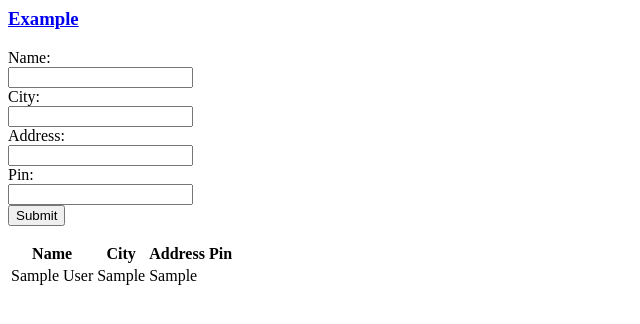
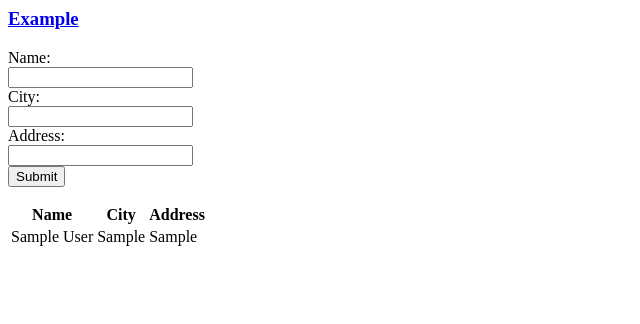
Before and after one commit to mehemken/docker-flask-postgres, a Flask app: page / in a window 1280 px wide. Shown: the top 324 px of the page, without its empty margins (0-640 px from the left). Run offline with Flask 2, Linux system fonts and the light colour scheme; tables that the repository leaves empty hold one stand-in row (values such as "Sample post"); some libraries are stand-ins or nearby versions.

Commit message:
Removed the pin field.

```diff
--- a/app/app.py
+++ b/app/app.py
@@ -32,7 +32,7 @@ class students(db.Model):
     city = db.Column(db.String(50))
     addr = db.Column(db.String(200))
 
-    def __init__(self, name, city, addr, pin):
+    def __init__(self, name, city, addr):
         self.name = name
         self.city = city
         self.addr = addr
@@ -43,8 +43,7 @@ def database_initialization_sequence():
     test_rec = students(
             'John Doe',
             'Los Angeles',
-            '123 Foobar Ave',
-            '123')
+            '123 Foobar Ave')
 
     db.session.add(test_rec)
     db.session.rollback()
@@ -60,8 +59,7 @@ def home():
             student = students(
                     request.form['name'],
                     request.form['city'],
-                    request.form['addr'],
-                    request.form['pin'])
+                    request.form['addr'])
 
             db.session.add(student)
             db.session.commit()
--- a/app/templates/show_all.html
+++ b/app/templates/show_all.html
@@ -15,8 +15,6 @@
 	    <input type="text" name="city"><br>
 	    Address:<br>
 	    <input type="text" name="addr"><br>
-	    Pin:<br>
-	    <input type="text" name="pin"><br>
 	    <input type="submit" value="Submit">
 	</form>
 
@@ -27,7 +25,6 @@
 		    <th>Name</th>
 		    <th>City</th>
 		    <th>Address</th>
-		    <th>Pin</th>
 		</tr>
 	    </thead>
 
@@ -37,7 +34,6 @@
 		    <td>{{ student.name }}</td>
 		    <td>{{ student.city }}</td>
 		    <td>{{ student.addr }}</td>
-		    <td>{{ student.pin }}</td>
 		</tr>
 	    {% endfor %}
 	    </tbody>
```
Also changed, not shown: README.md.
